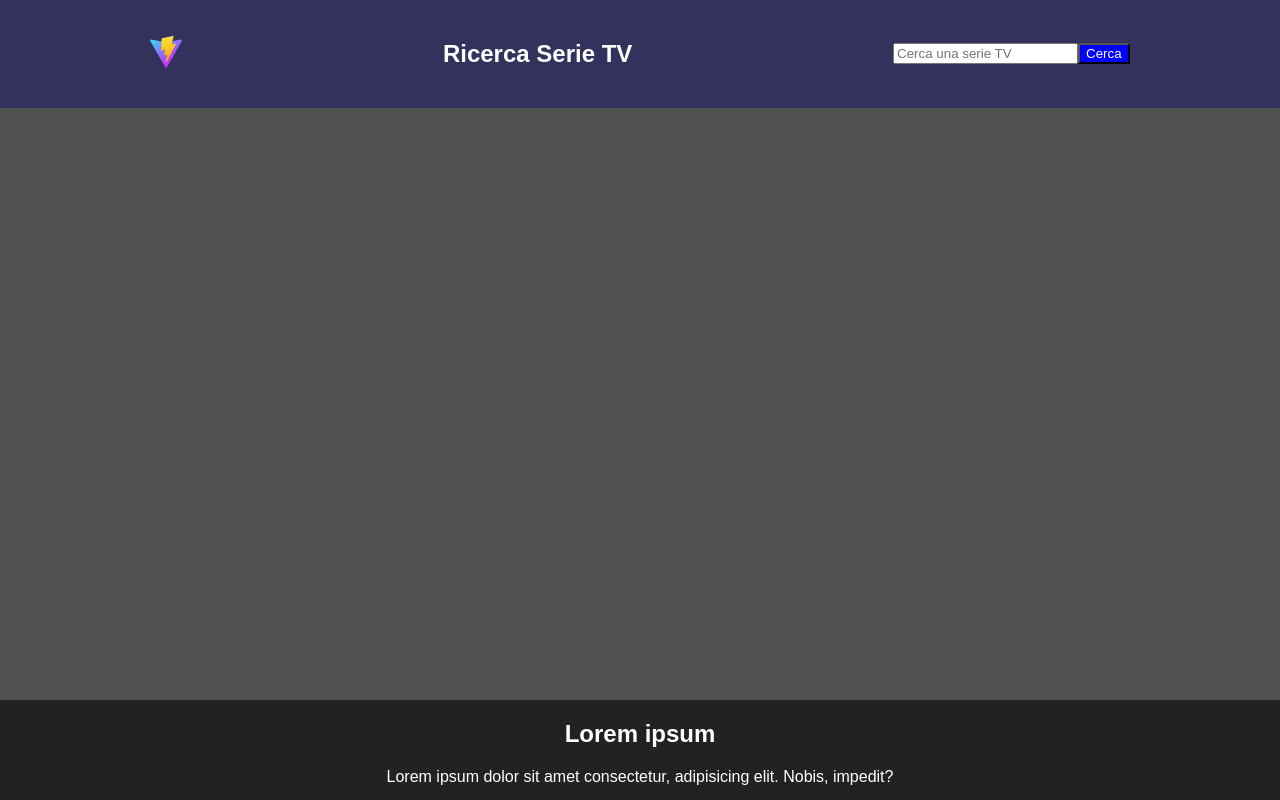
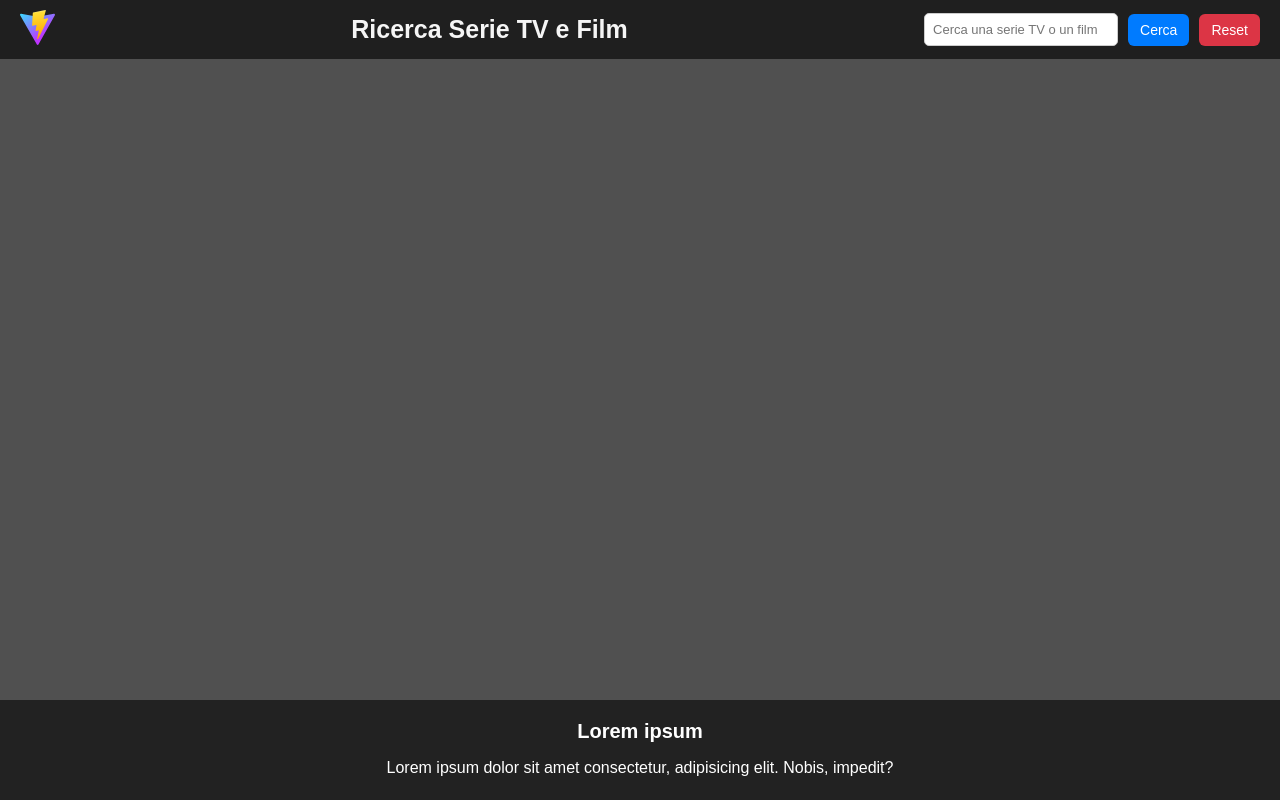
Before and after one commit to StaglianoM/react-boolflix, a React (Vite) app: page / in a window 1280 px wide. Built offline with nearby package versions, Linux system fonts and the light colour scheme.

Commit message:
fix serie/film search + css

```diff
--- a/src/App.jsx
+++ b/src/App.jsx
@@ -9,11 +9,12 @@ const App = () => {
   const [query, setQuery] = useState("");
 
   return (
-    <div>
-
-      <Main query={query} setQuery={setQuery} />
-      <Footer />
-    </div>
+    <main>
+      <div>
+        <Main query={query} setQuery={setQuery} />
+        <Footer />
+      </div>
+    </main>
   );
 };
 
--- a/src/components/cards/Card.jsx
+++ b/src/components/cards/Card.jsx
@@ -10,7 +10,7 @@ const Card = (item) => {
                     <img
                         className={styles['card-image']}
                         src={`https://image.tmdb.org/t/p/w342${item.poster_path}`}
-                        alt={`${item.name}`}
+                        alt={`${item.name || item.title}`}
                     />
                 ) : (
                     <img
@@ -20,25 +20,27 @@ const Card = (item) => {
                     />
                 )}
 
-                <p className={styles['no-image']}>{!item.poster_path && "No poster available"}</p>
+                {!item.poster_path && (
+                    <p className={styles['no-image']}>No poster available</p>
+                )}
+
                 <div className={styles['card-info']}>
-                    <h2>Title:</h2>  {item.name || "N/A"}
-                    <p>Original Title:</p> {item.original_name || "N/A"}
-                    <p>Flag Language:  </p>
-                    {getFlag(item.original_language)
-                        ? (
+                    <h2>{item.title ? "Film:" : "Serie TV:"}</h2>
+                    <h3>{item.title || item.name || "N/A"}</h3>
+                    <p>Original Title: {item.original_title || item.original_name || "N/A"}</p>
+                    <p>Language:
+                        {getFlag(item.original_language) ? (
                             <img
                                 src={getFlag(item.original_language)}
                                 alt={`Flag of ${item.original_language}`}
                                 width="25"
                             />
                         ) : (
-                            <span>Lingua non disponibile</span>
+                            <span> Not available</span>
                         )}
-                    <p>Average Vote:</p>
-                    <Stars vote={item.vote_average || 0} />
-                    <p>Overview:</p>
-                    <p>{item.overview || "No overview available."}</p>
+                    </p>
+                    <p>Average Vote: <Stars vote={item.vote_average || 0} /></p>
+                    <p>Overview: {item.overview || "No overview available."}</p>
                 </div>
             </div>
         </div>
--- a/src/components/cards/Card.module.css
+++ b/src/components/cards/Card.module.css
@@ -8,8 +8,8 @@
     width: 215px;
     overflow: hidden;
     border-radius: 10px;
-    box-shadow: 0px 4px 6px rgba(0, 0, 0, 0.2);
-
+    overflow-y: auto;
+    height: 40vh;
 }
 
 .card-text {
@@ -34,7 +34,7 @@
     bottom: 0;
     background-color: rgba(0, 0, 0, 0.7);
     color: white;
-    padding: 10px;
+    padding: 7px;
     opacity: 0;
 }
 
--- a/src/layouts/Header.jsx
+++ b/src/layouts/Header.jsx
@@ -1,21 +1,28 @@
-import '../styles/Header.css'
+import '../styles/Header.css';
 
-
-const Navbar = ({ query, setQuery, handleSearch }) => {
+const Navbar = ({ query, setQuery, handleSearch, handleReset }) => {
     return (
         <nav className="nav">
             <a href="http://localhost:5173">
-                <img src="/vite.svg" alt="Logo" className="logo" /></a>
-            <h1>Ricerca Serie TV</h1>
-            <form onSubmit={handleSearch}>
+                <img src="/vite.svg" alt="Logo" className="logo" />
+            </a>
+            <h1 className='center-text'>Ricerca Serie TV e Film</h1>
+            <form onSubmit={handleSearch} className="search-form">
                 <input
                     type="text"
-                    placeholder="Cerca una serie TV"
+                    placeholder="Cerca una serie TV o un film"
                     value={query}
                     onChange={(e) => setQuery(e.target.value)}
                 />
                 <button className="search" type="submit">
                     Cerca
+                </button>
+                <button
+                    className="reset"
+                    type="button"
+                    onClick={handleReset}
+                >
+                    Reset
                 </button>
             </form>
         </nav>
--- a/src/layouts/Main.jsx
+++ b/src/layouts/Main.jsx
@@ -5,29 +5,52 @@ import Card from "../components/cards/Card";
 
 const App = () => {
     const [query, setQuery] = useState("");
-    const [results, setResults] = useState([]);
+    const [movieResults, setMovieResults] = useState([]); // film
+    const [tvResults, setTvResults] = useState([]);       // serie TV
     const [searched, setSearched] = useState(false);
 
     // Funzione per caricare i risultati dall'API
-    const fetchResults = (searchQuery, isMovie) => {
-        fetch(
-            `https://api.themoviedb.org/3/search/${isMovie ? 'movie' : 'tv'}?api_key=183e3914f50853ef35d6745d156ab32d&language=it_IT&query=${searchQuery}`
-        )
+    const fetchResults = (searchQuery) => {
+        const apiKey = "183e3914f50853ef35d6745d156ab32d";
+        const language = "it_IT";
+
+        const movieURL = `https://api.themoviedb.org/3/search/movie?api_key=${apiKey}&language=${language}&query=${searchQuery}`;
+        const tvURL = `https://api.themoviedb.org/3/search/tv?api_key=${apiKey}&language=${language}&query=${searchQuery}`;
+
+        // API per i film
+        fetch(movieURL)
             .then((response) => {
                 if (!response.ok) {
-                    throw new Error("Errore nella chiamata API");
+                    throw new Error("Errore nella chiamata API per i film");
                 }
                 return response.json();
             })
             .then((data) => {
-                setResults(data.results.slice(0, 5)); // mostro X risultati
+                setMovieResults(data.results.slice(0, 5)); // Salvo i primi 5 risultati dei film
             })
             .catch((error) => {
-                console.error("Errore:", error);
+                console.error("Errore nei film:", error);
+                setMovieResults([]);
+            });
+
+        // API per le serie TV
+        fetch(tvURL)
+            .then((response) => {
+                if (!response.ok) {
+                    throw new Error("Errore nella chiamata API per le serie TV");
+                }
+                return response.json();
+            })
+            .then((data) => {
+                setTvResults(data.results.slice(0, 5)); // Salvo i primi 5 risultati delle serie TV
+            })
+            .catch((error) => {
+                console.error("Errore nelle serie TV:", error);
+                setTvResults([]);
             });
     };
 
-    // Funzione per gestire la ricerca e che si aggiorni la pagina all'invio
+    // Funzione per gestire la ricerca
     const handleSearch = (e) => {
         e.preventDefault();
         setSearched(true);  // Imposto che è stata effettuata una ricerca
@@ -36,31 +59,54 @@ const App = () => {
 
     const handleReset = () => {
         setQuery("");
-        setResults([]);
+        setMovieResults([]);
+        setTvResults([]);
         setSearched(false);  // Resetta lo stato della ricerca
     };
 
-    const movies = results.map((item) => <Card {...item} key={item.id} />);
-
     return (
         <div>
-            <Header query={query} setQuery={setQuery} handleSearch={handleSearch} />
+            <Header
+                query={query}
+                setQuery={setQuery}
+                handleSearch={handleSearch}
+                handleReset={handleReset}
+            />
             <div>
+                {searched && (
+                    <>
+                        {/* Sezione Film */}
+                        {movieResults.length > 0 && (
+                            <div>
+                                <h2>FILM:</h2>
+                                <div className="container-cards">
+                                    {movieResults.map((item) => (
+                                        <Card {...item} key={item.id} />
+                                    ))}
+                                </div>
+                            </div>
+                        )}
 
-                {results.length > 0 ? (
-                    <div className="container-cards">
-                        {movies}
-                    </div>
-                ) : (
-                    searched && (
-                        <p className="check">Nessun risultato trovato. Prego cercare un altro Film/Serie.</p>
-                    )
+                        {/* Sezione Serie TV */}
+                        {tvResults.length > 0 && (
+                            <div>
+                                <h2>SERIE TV:</h2>
+                                <div className="container-cards">
+                                    {tvResults.map((item) => (
+                                        <Card {...item} key={item.id} />
+                                    ))}
+                                </div>
+                            </div>
+                        )}
+
+                        {/* Nessun risultato trovato */}
+                        {movieResults.length === 0 && tvResults.length === 0 && (
+                            <p className="check">
+                                Nessun risultato trovato. Prego cercare un altro Film/Serie.
+                            </p>
+                        )}
+                    </>
                 )}
-
-                {searched && (
-                    <button onClick={handleReset} className="reset-buttn">
-                        Back
-                    </button>)}
             </div>
         </div>
     );
--- a/src/styles/Footer.css
+++ b/src/styles/Footer.css
@@ -8,3 +8,8 @@ footer {
     margin-top: 20px;
     height: 100px;
 }
+
+
+main {
+    padding-bottom: 50px;
+}
--- a/src/styles/Header.css
+++ b/src/styles/Header.css
@@ -1,13 +1,63 @@
 .nav {
     display: flex;
-    justify-content: space-around;
     align-items: center;
-    padding: 20px;
-    background-color: rgb(50, 50, 92);
+    justify-content: space-between;
+    padding: 10px 20px;
+    background-color: #1f1f1f;
     color: white;
 }
 
-.search {
-    background-color: blue;
+.nav .logo {
+    width: 35px;
+}
+
+.nav h1 {
+    font-size: 25px;
+    margin: 0;
+    color: #f5f5f5;
+}
+
+.search-form {
+    display: flex;
+    align-items: center;
+    gap: 10px;
+}
+
+.search-form input {
+    padding: 8px;
+    font-size: 13px;
+    border: 1px solid #ccc;
+    border-radius: 5px;
+    outline: none;
+}
+
+.search-form .search,
+.search-form .reset {
+    padding: 8px 12px;
+    font-size: 14px;
+    border: none;
+    border-radius: 6px;
+    cursor: pointer;
+}
+
+.search-form .search {
+    background-color: #007bff;
     color: white;
 }
+
+.search-form .reset {
+    background-color: #dc3545;
+    color: white;
+}
+
+.search-form .search:hover {
+    background-color: #00a8f7;
+}
+
+.search-form .reset:hover {
+    background-color: #80262f;
+}
+
+.center-text {
+    margin-left: 35vh;
+}
--- a/src/styles/Main.css
+++ b/src/styles/Main.css
@@ -12,26 +12,19 @@ body {
     color: rgb(236, 69, 69);
 }
 
-.reset-buttn {
-    padding: 5px 10px;
-    background-color: #359dff;
-    color: white;
-    cursor: pointer;
-    font-size: 12px;
-    border-radius: 5px;
-    margin: 0 auto;
-    display: flex;
-    justify-content: center;
-}
-
-.reset-buttn:hover {
-    background-color: #aa0000;
-}
 
 
 .container-cards {
     display: flex;
+    flex-wrap: wrap;
     justify-content: center;
-    flex-wrap: wrap;
-    gap: 25px;
+    gap: 20px;
+    margin-bottom: 30px;
 }
+
+h2 {
+    color: white;
+    font-size: 20px;
+    margin: 20px 0 10px;
+    text-align: center;
+}
```
